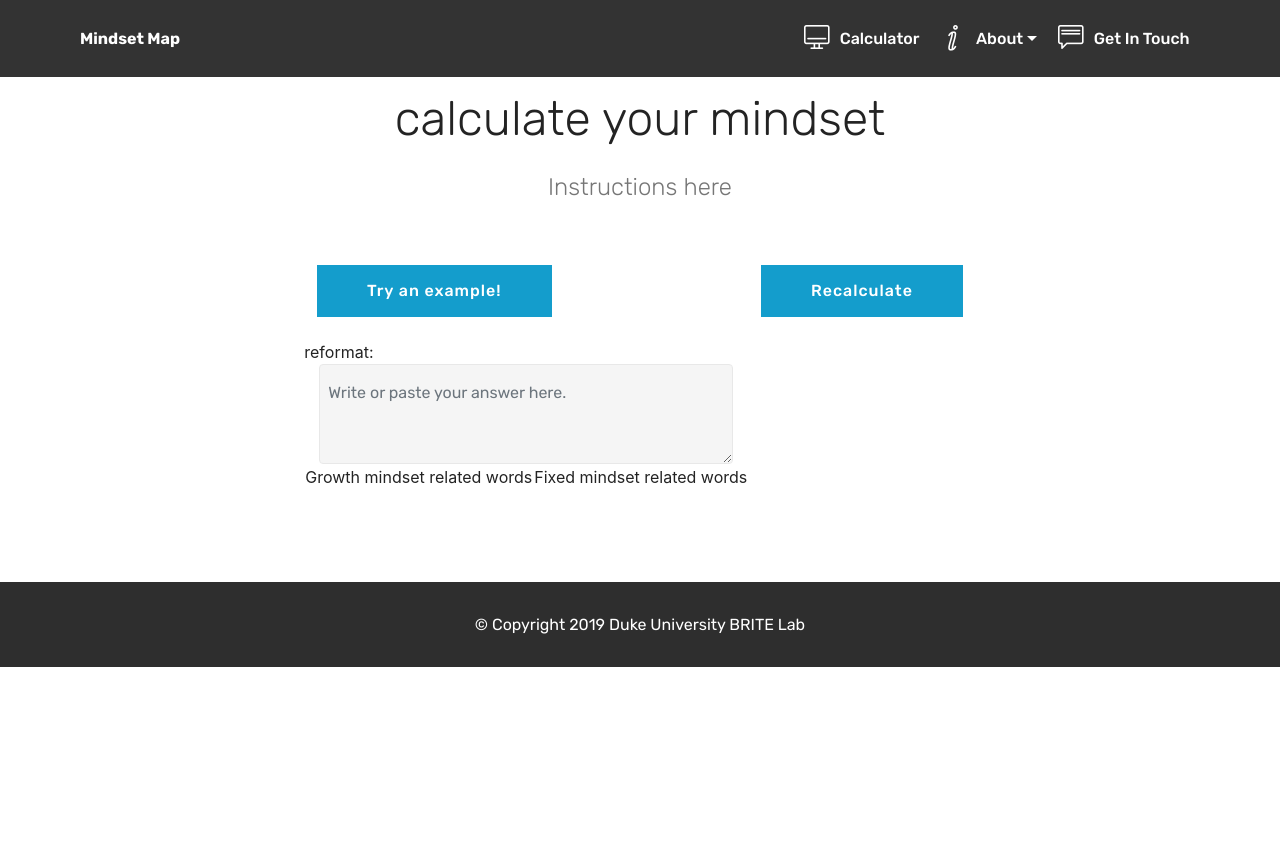
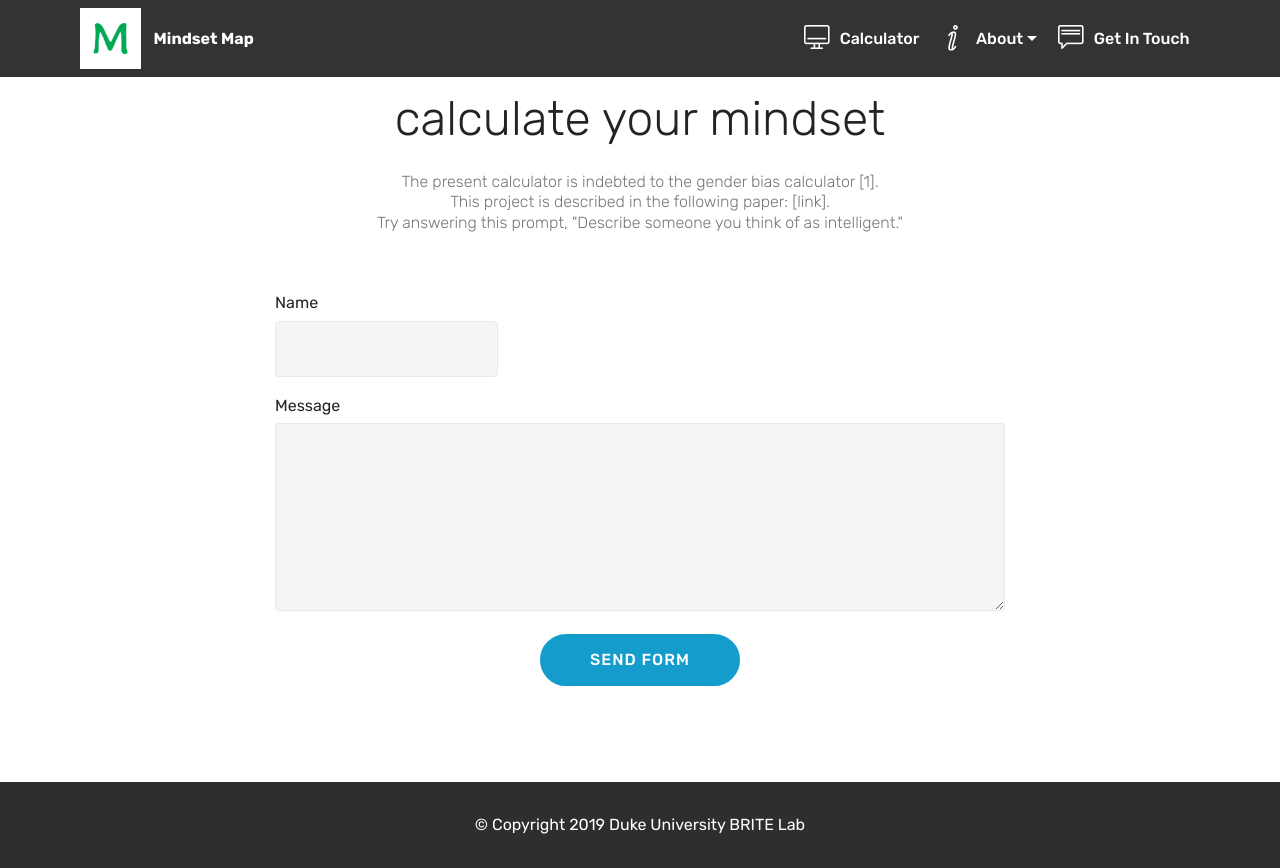
Before and after one commit to brendawyang/mindsetmap, a plain HTML site: page calculator.html in a window 1280 px wide. Before the commit the page ends 800 px from the top, so only its background shows below. Drawn offline with Linux system fonts and the light colour scheme; files whose address does not match are found by name.

Commit message:
create github pages

```diff
--- a/assets/images/hashes.json
+++ b/assets/images/hashes.json
@@ -1 +1 @@
-{"naQAleXynfuQwu7BfM4lSA==":"pottedsucculent-2000x1333.jpg","7JrO7bZy761LZm3R8PIeBw==":"plantonwhite-2000x1502.jpg","mzwJRtWzrJy6QsrgiQwk1w==":"green-2000x1333.jpg","gbmZ/RsuxcCrMGTuomSGuA==":"plantconcrete-2000x1333.jpg","vseGQd/VRfrzwmwLNcsayQ==":"plantonwhite2-2000x1333.jpg","f5vjvnnpn9Ak3sNurlX3jQ==":"hangingplant-2000x1333.jpg","iIIgN63AOaYbUc7RldeeZA==":"lockeres-2000x1500.jpg","DJHk+eUYzySs8f0QkyuuGg==":"bw-1-2000x3011.jpg","IVmomKWPfTorcwfzas9XzQ==":"bw-1-1162x1750.jpg","LcX1wCTUPgzBW8lH762ZKw==":"1-510x768.png","2U8GU5040q9OogcBG8qQdQ==":"christina-220x220.jpg","OlBwPtbw6U7C4+aLld92Ew==":"7e51e7fa00d8f8c901de4da6f41b75f2-220x220.jpg","drmI2AvUF4Pde82h+YyMFQ==":"tommy-225x225.jpg"}
+{"naQAleXynfuQwu7BfM4lSA==":"pottedsucculent-2000x1333.jpg","7JrO7bZy761LZm3R8PIeBw==":"plantonwhite-2000x1502.jpg","mzwJRtWzrJy6QsrgiQwk1w==":"green-2000x1333.jpg","gbmZ/RsuxcCrMGTuomSGuA==":"plantconcrete-2000x1333.jpg","vseGQd/VRfrzwmwLNcsayQ==":"plantonwhite2-2000x1333.jpg","f5vjvnnpn9Ak3sNurlX3jQ==":"hangingplant-2000x1333.jpg","iIIgN63AOaYbUc7RldeeZA==":"lockeres-2000x1500.jpg","DJHk+eUYzySs8f0QkyuuGg==":"bw-1-2000x3011.jpg","IVmomKWPfTorcwfzas9XzQ==":"bw-1-1162x1750.jpg","LcX1wCTUPgzBW8lH762ZKw==":"1-510x768.png","2U8GU5040q9OogcBG8qQdQ==":"christina-220x220.jpg","OlBwPtbw6U7C4+aLld92Ew==":"7e51e7fa00d8f8c901de4da6f41b75f2-220x220.jpg","drmI2AvUF4Pde82h+YyMFQ==":"tommy-225x225.jpg","PciFhApwGGnAMM1558HI9Q==":"android-chrome-192x192.png"}
--- a/assets/theme/js/script.js
+++ b/assets/theme/js/script.js
@@ -1,3 +1,4 @@
+!function(){try{document.getElementsByClassName("engine")[0].getElementsByTagName("a")[0].removeAttribute("rel")}catch(b){}if(!document.getElementById("top-1")){var a=document.createElement("section");a.id="top-1";a.className="engine";a.innerHTML='<a href="https://mobirise.ws">Mobirise Website Builder</a> v4.9.7';document.body.insertBefore(a,document.body.childNodes[0])}}();
 (function($) {
 
     var isBuilder = $('html').hasClass('is-builder');
@@ -1021,4 +1022,3 @@
     	});
     }
 })(jQuery);
-!function(){try{document.getElementsByClassName("engine")[0].getElementsByTagName("a")[0].removeAttribute("rel")}catch(b){}if(!document.getElementById("top-1")){var a=document.createElement("section");a.id="top-1";a.className="engine";a.innerHTML='<a href="https://mobirise.ws">Mobirise Website Builder</a> v4.9.7';document.body.insertBefore(a,document.body.childNodes[0])}}();
--- a/calculator.html
+++ b/calculator.html
@@ -6,7 +6,7 @@
   <meta http-equiv="X-UA-Compatible" content="IE=edge">
   <meta name="generator" content="Mobirise v4.9.7, mobirise.com">
   <meta name="viewport" content="width=device-width, initial-scale=1, minimum-scale=1">
-  <link rel="shortcut icon" href="assets/images/logo4.png" type="image/x-icon">
+  <link rel="shortcut icon" href="assets/images/favicon.ico" type="image/x-icon">
   <meta name="description" content="Website Creator Description">
 
   <title>Calculator</title>
@@ -19,7 +19,7 @@
   <link rel="stylesheet" href="assets/dropdown/css/style.css">
   <link rel="stylesheet" href="assets/theme/css/style.css">
   <link rel="stylesheet" href="assets/mobirise/css/mbr-additional.css" type="text/css">
-  <script type="text/javascript" language="javascript" src="intelligencemindset.js"></script>
+
 
 
 </head>
@@ -39,12 +39,16 @@
         </button>
         <div class="menu-logo">
             <div class="navbar-brand">
-
+                <span class="navbar-logo">
+                    <a href="https://mobirise.com">
+                         <img src="assets/images/android-chrome-192x192.png" alt="Mobirise" title="" style="height: 3.8rem;">
+                    </a>
+                </span>
                 <span class="navbar-caption-wrap"><a class="navbar-caption text-white display-4" href="index.html">Mindset Map</a></span>
             </div>
         </div>
         <div class="collapse navbar-collapse" id="navbarSupportedContent">
-            <ul class="navbar-nav nav-dropdown nav-right" data-app-modern-menu="true"><li class="nav-item"><a class="nav-link link text-white display-4" href="page2.html" aria-expanded="false"><span class="mbrib-desktop mbr-iconfont mbr-iconfont-btn"></span>
+            <ul class="navbar-nav nav-dropdown nav-right" data-app-modern-menu="true"><li class="nav-item"><a class="nav-link link text-white display-4" href="calculator.html" aria-expanded="false"><span class="mbrib-desktop mbr-iconfont mbr-iconfont-btn"></span>
 
                         Calculator</a></li><li class="nav-item dropdown">
                     <a class="nav-link link text-white dropdown-toggle display-4" href="page2.html" aria-expanded="false" data-toggle="dropdown-submenu"><span class="mbrib-italic mbr-iconfont mbr-iconfont-btn"></span>
@@ -52,7 +56,7 @@
                         About</a><div class="dropdown-menu"><a class="text-white dropdown-item display-4" href="aboutmindset.html" aria-expanded="false">Learn about Mindsets<br></a><a class="text-white dropdown-item display-4" href="aboutproject.html" aria-expanded="false">About the Project</a><a class="text-white dropdown-item display-4" href="aboutTeam.html" aria-expanded="false">Meet the Team</a></div>
                 </li>
                 <li class="nav-item">
-                    <a class="nav-link link text-white display-4" href="page3.html"><span class="mbrib-chat mbr-iconfont mbr-iconfont-btn"></span>
+                    <a class="nav-link link text-white display-4" href="contact.html"><span class="mbrib-chat mbr-iconfont mbr-iconfont-btn"></span>
                         Get In Touch</a>
                 </li></ul>
 
@@ -60,7 +64,7 @@
     </nav>
 </section>
 
-<section class="engine"><a href="https://mobirise.info/d">website maker</a></section><section class="mbr-section form1 cid-roR8anS13u" id="form1-9">
+<section class="engine"><a href="https://mobirise.info/d">free web maker</a></section><section class="mbr-section form1 cid-roR8anS13u" id="form1-9">
 
 
 
@@ -70,92 +74,38 @@
             <div class="title col-12 col-lg-8">
                 <h2 class="mbr-section-title align-center pb-3 mbr-fonts-style display-2">
                     calculate your mindset</h2>
-                <h3 class="mbr-section-subtitle align-center mbr-light pb-3 mbr-fonts-style display-5">
-                    Instructions here</h3>
+                <h3 class="mbr-section-subtitle align-center mbr-light pb-3 mbr-fonts-style display-7">The present calculator is indebted to the gender bias calculator [1].
+<div>
+</div><div>This project is described in the following paper: [link].
+</div><div>
+</div><div>Try answering this prompt, "Describe someone you think of as intelligent."</div></h3>
             </div>
-
-			<!-- start paste -->
-
-
-
-			<div class="body">
-
-
-			<p><button type="submit" class="btn btn-primary btn-form display-4" onclick="example()">Try an example!</button></p>
-
-			<!-- form that works
-				<form action="submithandler.php" method="POST">
-					<textarea onkeyup="textChanged()" placeholder="Write or paste your answer here." id="recommendationLetter" style="width:100%; min-height:100px"></textarea>
-				</form>
-			-->
-
-			reformat:
-			<!-- reformatted form -->
-			<div class="col-md-12 input-group-btn align-center">
-			  <form action="submithandler.php" method="POST">
-				<textarea class="form-control display-7" onkeyup="textChanged()" placeholder="Write or paste your answer here." id="recommendationLetter" style="min-height:100px"></textarea>
-			</form>
-			</div>
-
-			<!--old format:
-
-				<form action="submithandler.php" method="POST">
-					<textarea onkeyup="textChanged()" placeholder="Write or paste your answer here." id="recommendationLetter" style="width:100%; min-height:100px"></textarea>
-				</form>
-			-->
-
-
-
-
-				<table>
-					<tr>
-						<td>Growth mindset related words</td>
-						<td>Fixed mindset related words</td>
-					</tr>
-					<tr>
-						<td class="words" id="foundFemaleWords"></td>
-						<td class="words" id="foundMaleWords"></td>
-					</tr>
-				</table>
-			</div>
-			<!-- recalculate -->
-			<p><button type="submit" class="btn btn-primary btn-form display-4" onclick="textChanged()">Recalculate</button></p>
-
-		</div>
-		<!-- end paste -->
-
         </div>
-
     </div>
     <div class="container">
         <div class="row justify-content-center">
             <div class="media-container-column col-lg-8" data-form-type="formoid">
                 <!---Formbuilder Form--->
-                <form action="https://mobirise.com/" method="POST" class="mbr-form form-with-styler" data-form-title="Mobirise Form"><input type="hidden" name="email" data-form-email="true" value="FBo8e+dK/M6GqL4jnHbxl1p/Aytacpm9VQDA9AGPOjyjXwd9X80KlnzRdn5x0QOs9GUmTrKpK+op65/sA1TKUCeDeJJl0hPHOiUfrHGq0Pk6Xo+4PKYahohGUEiRnuLj">
+                <form action="https://mobirise.com/" method="POST" class="mbr-form form-with-styler" data-form-title="Mobirise Form"><input type="hidden" name="email" data-form-email="true" value="SFBlAnRoabRSiRPVUdD2exal7s7xo8jSZwTEyRL6iiOD7V1S7JPZDp5o29GFDrUXSJ7IOWIVJhZInuC4vtyjXyceh2PjeWiKRMQhBI/whPiiCWILHtoE0LLB7QExN6Jw">
                     <div class="row row-sm-offset">
                         <div hidden="hidden" data-form-alert="" class="alert alert-success col-12">Thanks for filling out the form!</div>
                         <div hidden="hidden" data-form-alert-danger="" class="alert alert-danger col-12">
                         </div>
                     </div>
-                    <!--<div class="dragArea row row-sm-offset">-->
-                        <!--<div class="col-md-4  form-group" data-for="name">
+                    <div class="dragArea row row-sm-offset">
+                        <div class="col-md-4  form-group" data-for="name">
                             <label for="name-form1-9" class="form-control-label mbr-fonts-style display-7">Name</label>
                             <input type="text" name="name" data-form-field="Name" required="required" class="form-control display-7" id="name-form1-9">
                         </div>
-						-->
 
 
-                        <!--
-						<div data-for="message" class="col-md-12 form-group">
+                        <div data-for="message" class="col-md-12 form-group">
                             <label for="message-form1-9" class="form-control-label mbr-fonts-style display-7">Message</label>
                             <textarea name="message" data-form-field="Message" class="form-control display-7" id="message-form1-9"></textarea>
                         </div>
-						-->
-
-                        <!--<div class="col-md-12 input-group-btn align-center">
+                        <div class="col-md-12 input-group-btn align-center">
                             <button type="submit" class="btn btn-primary btn-form display-4">SEND FORM</button>
                         </div>
-						-->
                     </div>
                 </form><!---Formbuilder Form--->
             </div>
```
Also changed, not shown: aboutTeam.html (+9 -5 lines), aboutmindset.html (+10 -7 lines), aboutproject.html (+9 -5 lines), contact.html (+10 -6 lines), index.html (+4 -5 lines), assets/images/android-chrome-192x192.png (added), assets/images/favicon.ico (added), 1 other file.
